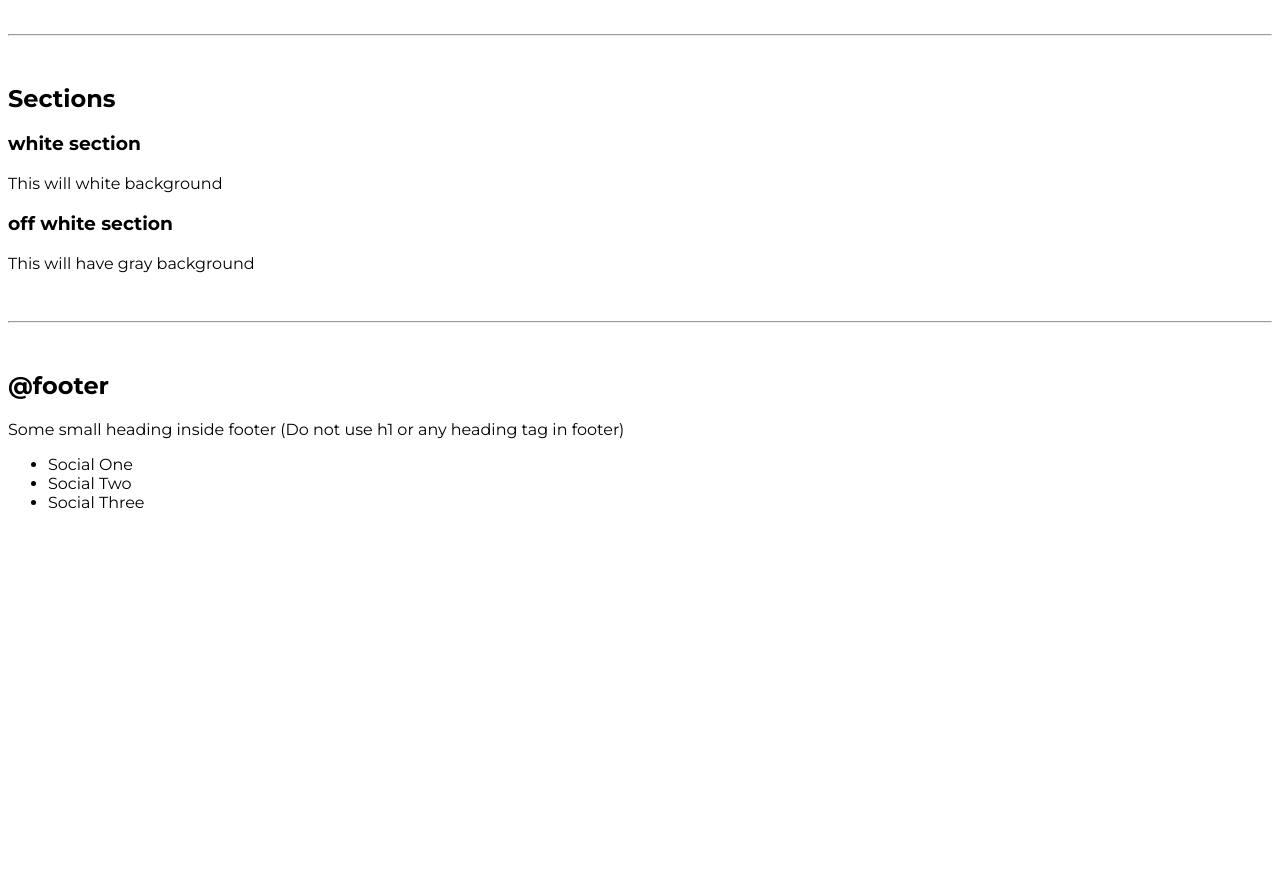
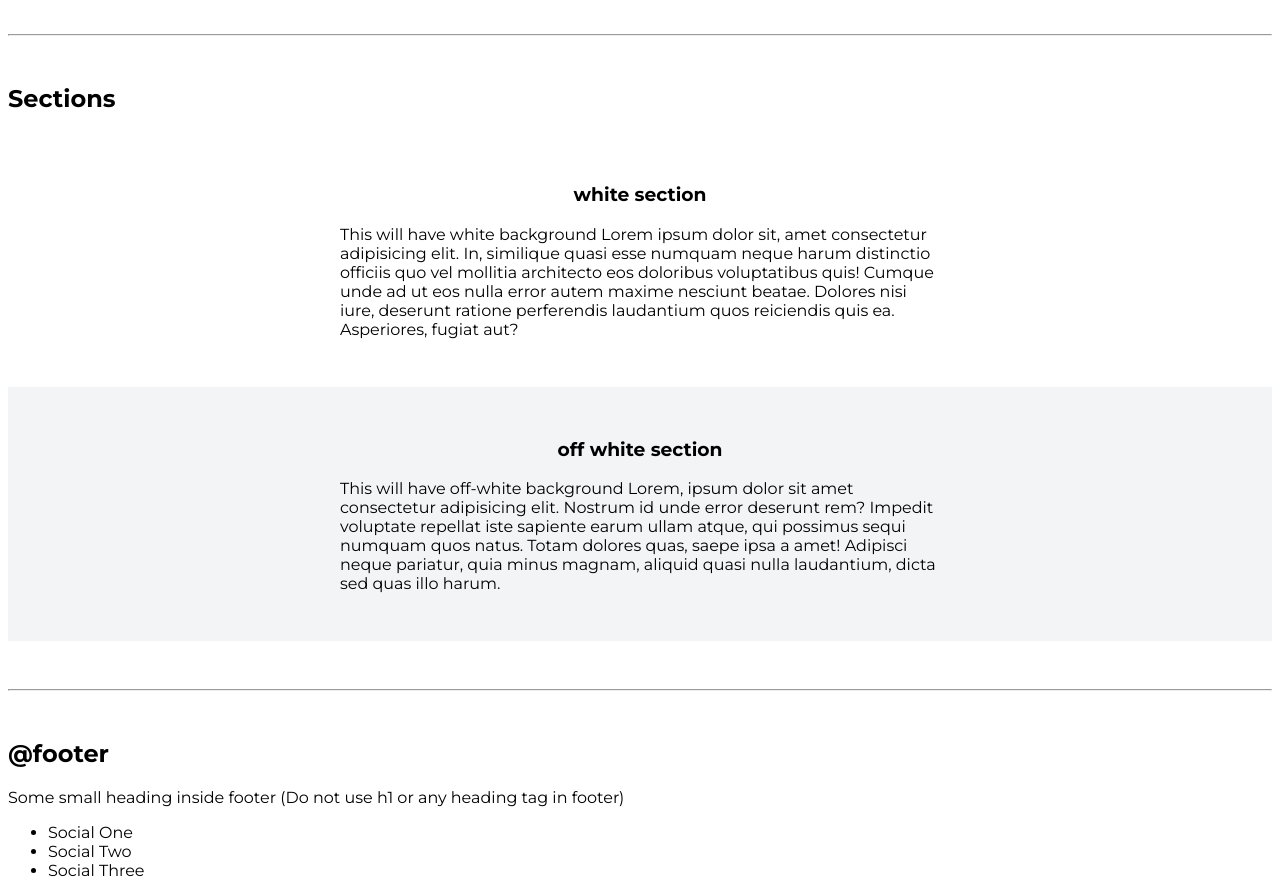
Before and after one commit to GreatParamjitSingh/neogCamp-Lesson-Three-Learning-Css-and-HTML, a plain HTML site: page index.html in a window 1280 px wide. Shown: the part 1960-2856 px from the top of the page. Before the commit the page ends 2488 px from the top, so only its background shows below. Drawn offline with Linux system fonts and the light colour scheme.

Commit message:
sections

```diff
--- a/index.html
+++ b/index.html
@@ -100,14 +100,32 @@
     <hr />
 
     <h2>Sections</h2>
-    <section>
-      <h3>white section</h3>
-      <p>This will white background</p>
+    <section class="sectionBlock">
+      <div class="container container-center">
+        <h3>white section</h3>
+        <p>
+          This will have white background Lorem ipsum dolor sit, amet
+          consectetur adipisicing elit. In, similique quasi esse numquam neque
+          harum distinctio officiis quo vel mollitia architecto eos doloribus
+          voluptatibus quis! Cumque unde ad ut eos nulla error autem maxime
+          nesciunt beatae. Dolores nisi iure, deserunt ratione perferendis
+          laudantium quos reiciendis quis ea. Asperiores, fugiat aut?
+        </p>
+      </div>
     </section>
 
-    <section>
-      <h3>off white section</h3>
-      <p>This will have gray background</p>
+    <section class="sectionBlock owSection">
+      <div class="container container-center">
+        <h3>off white section</h3>
+        <p>
+          This will have off-white background Lorem, ipsum dolor sit amet
+          consectetur adipisicing elit. Nostrum id unde error deserunt rem?
+          Impedit voluptate repellat iste sapiente earum ullam atque, qui
+          possimus sequi numquam quos natus. Totam dolores quas, saepe ipsa a
+          amet! Adipisci neque pariatur, quia minus magnam, aliquid quasi nulla
+          laudantium, dicta sed quas illo harum.
+        </p>
+      </div>
     </section>
     <hr />
     <h2>@footer</h2>
--- a/style.css
+++ b/style.css
@@ -3,6 +3,7 @@
 :root {
   --primary-color: #1e3a8a;
   --dark-gray-color: #6b7280;
+  --offwhite-color: #f3f4f6;
 }
 body {
   font-family: "Montserrat", sans-serif;
@@ -96,3 +97,14 @@ hr {
 .heading-invert {
   color: var(--primary-color);
 }
+
+.sectionBlock {
+  padding: 2rem;
+}
+.sectionBlock h3 {
+  text-align: center;
+}
+
+.owSection {
+  background-color: var(--offwhite-color);
+}
```
